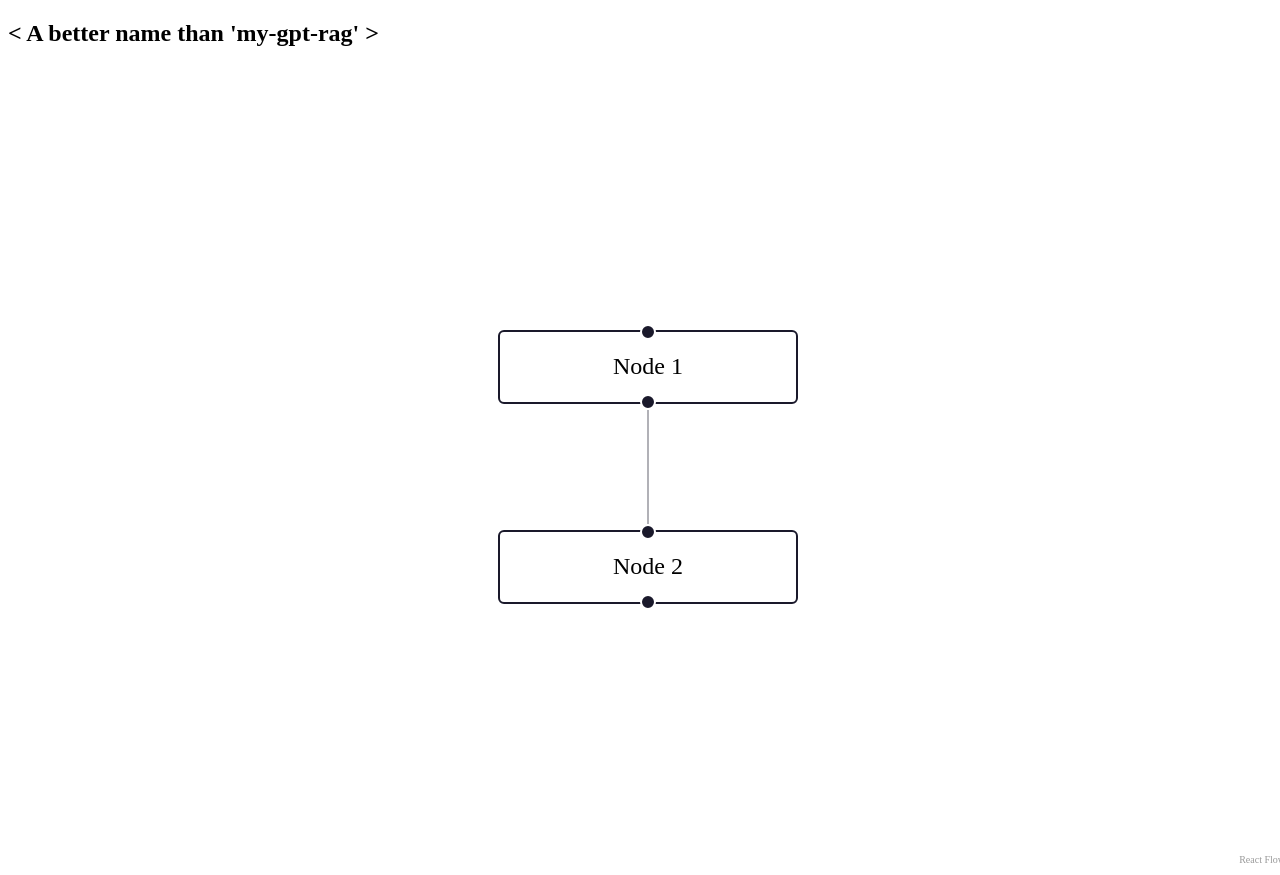
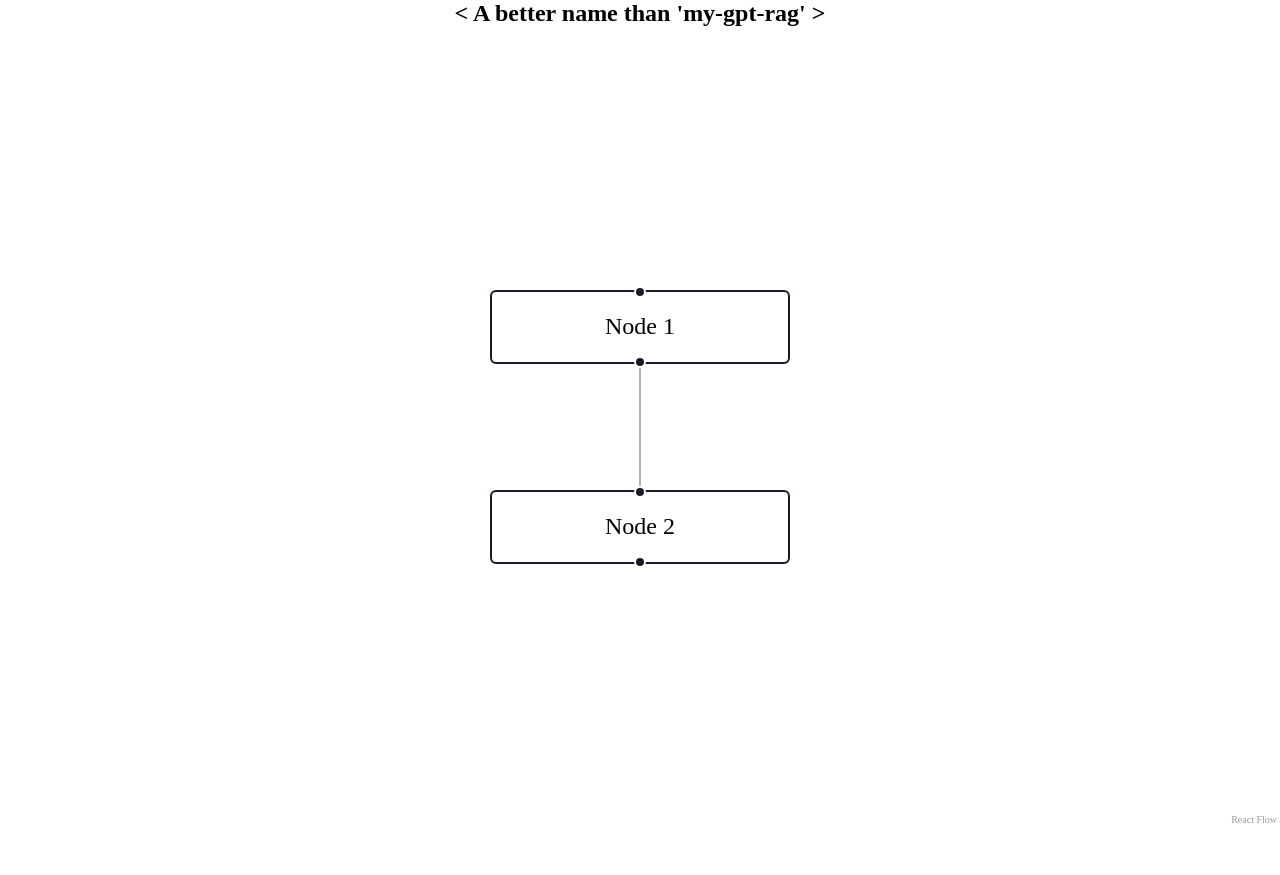
Before and after one commit to rzhen3/my-gpt-rag, a React app in the folder frontend/: page / in a window 1280 px wide. After the commit the page ends 827 px from the top, so only its background shows below. Built offline with nearby package versions, Linux system fonts and the light colour scheme; the HTML template or start-up script is replaced by a standard one.

Commit message:
added styling back

```diff
--- /dev/null
+++ b/frontend/src/App.css
@@ -0,0 +1,6 @@
+#root {
+  max-width: 1280px;
+  margin: 0 auto;
+  padding: 2rem;
+  text-align: center;
+}
--- a/frontend/src/App.tsx
+++ b/frontend/src/App.tsx
@@ -1,9 +1,10 @@
 import React from 'react';
 import SimpleFlow from './components/SimpleFlow';
+import './App.css';
 
 function App() {
   return (
-      <div className = "App">
+      <div className = "App" style={{ width: '100vw', height: '100vh'}}>
         <h2>
           &lt; A better name than 'my-gpt-rag' &gt;
         </h2>
--- /dev/null
+++ b/frontend/src/index.css
@@ -0,0 +1,55 @@
+#root {
+  max-width: 1280px;
+  margin: 0 auto;
+  padding: 2rem;
+  text-align: center;
+}
+
+.logo {
+  height: 6em;
+  padding: 1.5em;
+  will-change: filter;
+  transition: filter 300ms;
+}
+.logo:hover {
+  filter: drop-shadow(0 0 2em #646cffaa);
+}
+.logo.react:hover {
+  filter: drop-shadow(0 0 2em #61dafbaa);
+}
+
+@keyframes logo-spin {
+  from {
+    transform: rotate(0deg);
+  }
+  to {
+    transform: rotate(360deg);
+  }
+}
+
+@media (prefers-reduced-motion: no-preference) {
+  a:nth-of-type(2) .logo {
+    animation: logo-spin infinite 20s linear;
+  }
+}
+
+.card {
+  padding: 2em;
+}
+
+.read-the-docs {
+  color: #888;
+}
+
+* {
+    margin: 0;
+    padding: 0;
+    box-sizing: border-box;
+}
+
+html, body, #root {
+    width: 100%;
+    height: 100%;
+    margin: 0;
+    padding: 0;
+}
```
Also changed, not shown: frontend/src/components/SimpleFlow.tsx (+38 -10 lines), frontend/src/main.tsx (+4 -3 lines).
